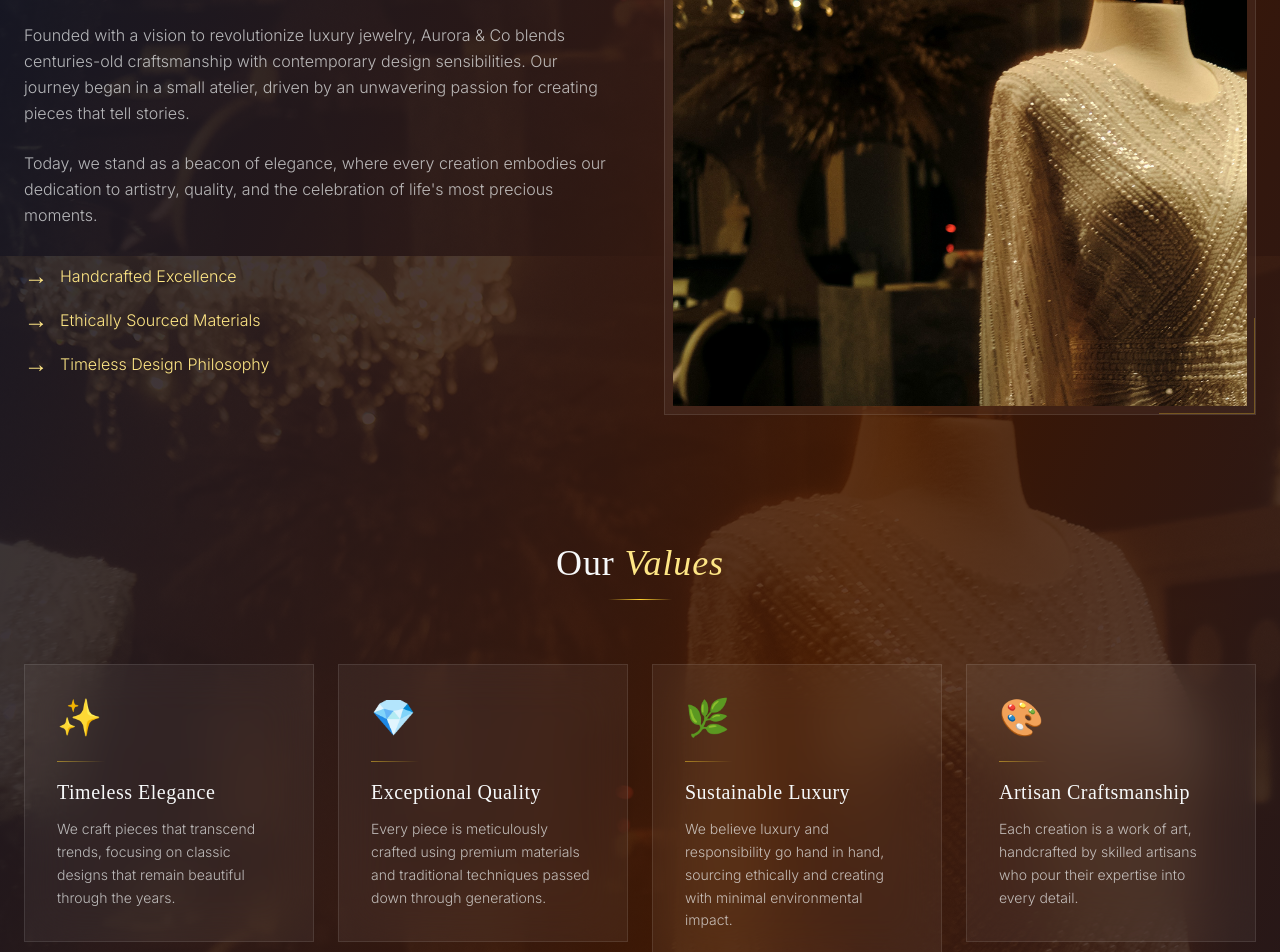
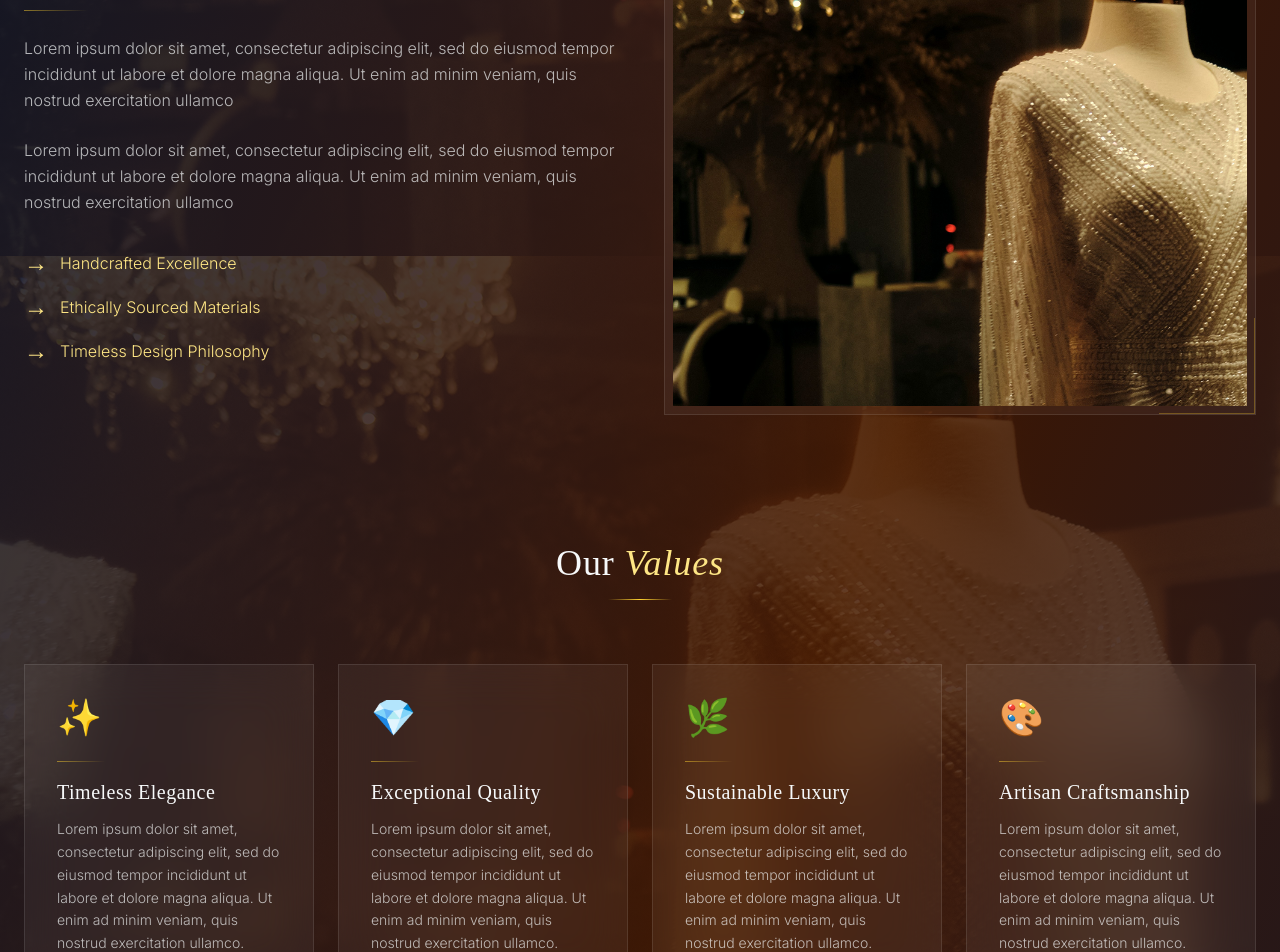
Before and after one commit to aliflikescoding/pbp-ecomerce-fe, a React (Vite) app in the folder frontend/: page /about in a window 1280 px wide. Shown: the part 660-1612 px from the top of the page. Built offline with nearby package versions, Linux system fonts and the light colour scheme; no server answers; a web font is replaced by a local one.

Commit message:
lorem ipsum (about)

```diff
--- a/frontend/src/Section/AboutSection.jsx
+++ b/frontend/src/Section/AboutSection.jsx
@@ -111,22 +111,22 @@ const AboutSection = () => {
     {
       icon: "✨",
       title: "Timeless Elegance",
-      description: "We craft pieces that transcend trends, focusing on classic designs that remain beautiful through the years."
+      description: "Lorem ipsum dolor sit amet, consectetur adipiscing elit, sed do eiusmod tempor incididunt ut labore et dolore magna aliqua. Ut enim ad minim veniam, quis nostrud exercitation ullamco."
     },
     {
       icon: "💎",
       title: "Exceptional Quality",
-      description: "Every piece is meticulously crafted using premium materials and traditional techniques passed down through generations."
+      description: "Lorem ipsum dolor sit amet, consectetur adipiscing elit, sed do eiusmod tempor incididunt ut labore et dolore magna aliqua. Ut enim ad minim veniam, quis nostrud exercitation ullamco."
     },
     {
       icon: "🌿",
       title: "Sustainable Luxury",
-      description: "We believe luxury and responsibility go hand in hand, sourcing ethically and creating with minimal environmental impact."
+      description: "Lorem ipsum dolor sit amet, consectetur adipiscing elit, sed do eiusmod tempor incididunt ut labore et dolore magna aliqua. Ut enim ad minim veniam, quis nostrud exercitation ullamco."
     },
     {
       icon: "🎨",
       title: "Artisan Craftsmanship",
-      description: "Each creation is a work of art, handcrafted by skilled artisans who pour their expertise into every detail."
+      description: "Lorem ipsum dolor sit amet, consectetur adipiscing elit, sed do eiusmod tempor incididunt ut labore et dolore magna aliqua. Ut enim ad minim veniam, quis nostrud exercitation ullamco."
     }
   ];
 
@@ -170,7 +170,7 @@ const AboutSection = () => {
             Meets <span className="italic text-amber-200">Artistry</span>
           </h1>
           <p className="text-lg text-neutral-content/80 max-w-3xl mx-auto leading-relaxed font-light">
-            Since our inception, Aurora & Co has been dedicated to creating jewelry that captures the essence of timeless beauty. Each piece is a testament to our commitment to excellence, crafted with passion and precision.
+            Lorem ipsum dolor sit amet, consectetur adipiscing elit, sed do eiusmod tempor incididunt ut labore et dolore magna aliqua. Ut enim ad minim veniam, quis nostrud exercitation ullamco
           </p>
         </div>
 
@@ -182,10 +182,10 @@ const AboutSection = () => {
             </h2>
             <div className="h-px w-16 bg-gradient-to-r from-amber-300/50 to-transparent mb-6"></div>
             <p className="text-neutral-content/70 mb-6 font-light leading-relaxed">
-              Founded with a vision to revolutionize luxury jewelry, Aurora & Co blends centuries-old craftsmanship with contemporary design sensibilities. Our journey began in a small atelier, driven by an unwavering passion for creating pieces that tell stories.
+              Lorem ipsum dolor sit amet, consectetur adipiscing elit, sed do eiusmod tempor incididunt ut labore et dolore magna aliqua. Ut enim ad minim veniam, quis nostrud exercitation ullamco
             </p>
             <p className="text-neutral-content/70 mb-8 font-light leading-relaxed">
-              Today, we stand as a beacon of elegance, where every creation embodies our dedication to artistry, quality, and the celebration of life's most precious moments.
+              Lorem ipsum dolor sit amet, consectetur adipiscing elit, sed do eiusmod tempor incididunt ut labore et dolore magna aliqua. Ut enim ad minim veniam, quis nostrud exercitation ullamco
             </p>
             <div className="space-y-3">
               <div className="flex items-center gap-3 text-amber-200">
```
